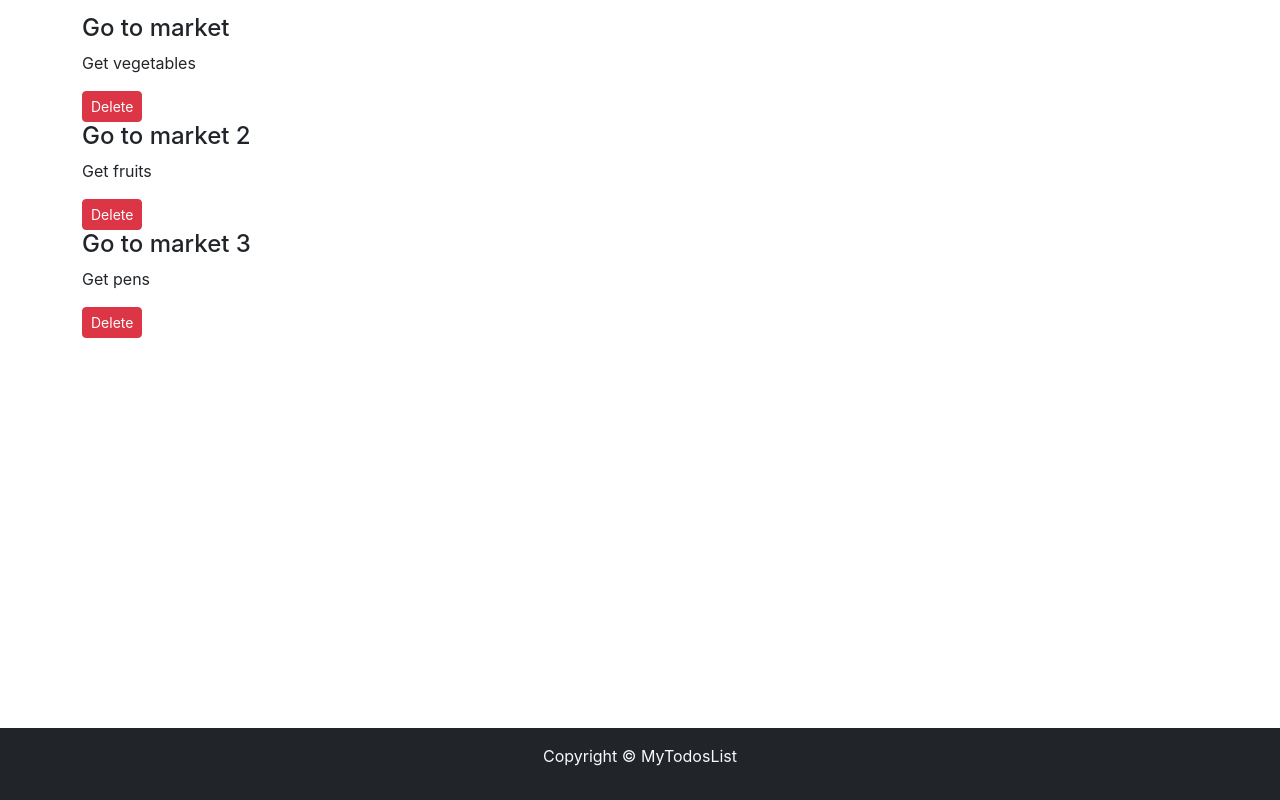
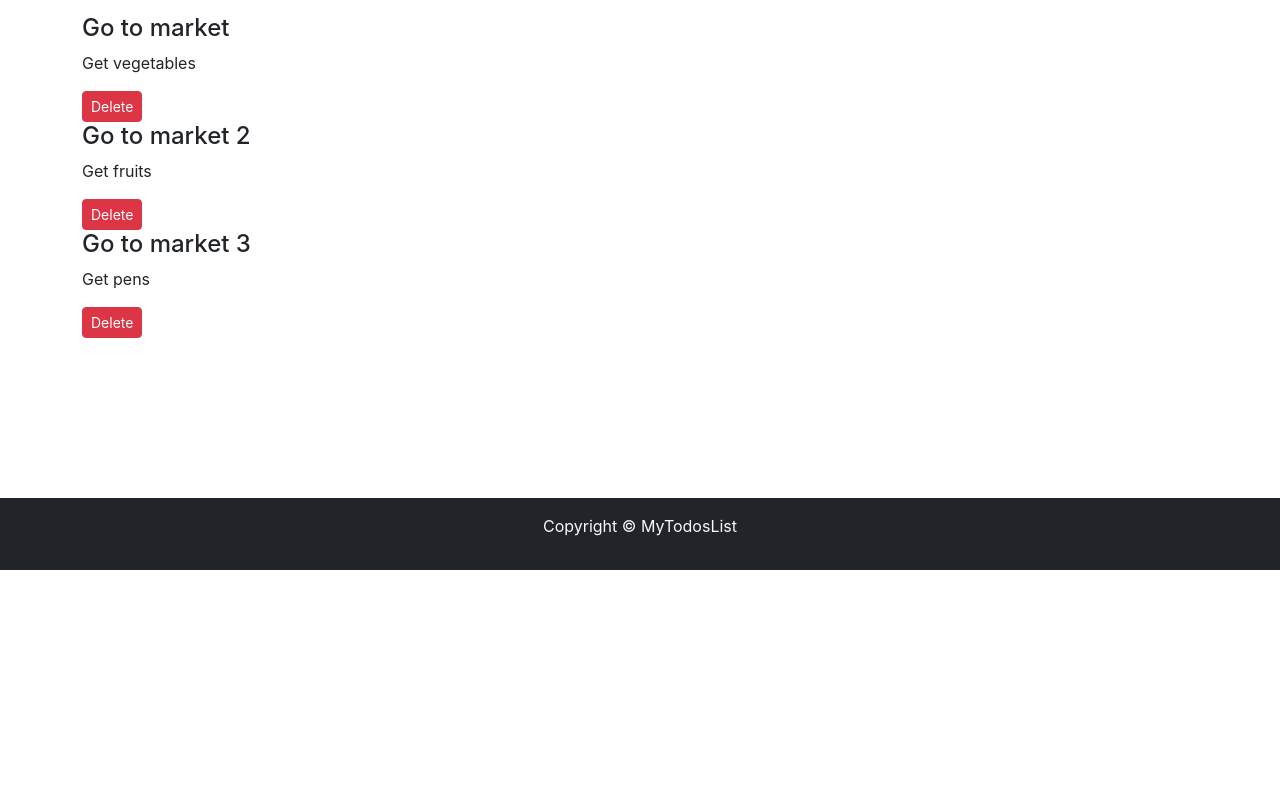
Before and after one commit to nikhilCad/TodoReactApp, a React (Create React App) app: page / in a window 1280 px wide. Shown: the part 392-1192 px from the top of the page. After the commit the page ends 962 px from the top, so only its background shows below. Built offline with nearby package versions, Linux system fonts and the light colour scheme.

Commit message:
Make footer position relative so not cut during adding todos

```diff
--- a/src/MyComponents/Footer.js
+++ b/src/MyComponents/Footer.js
@@ -5,8 +5,8 @@ import React from 'react'
 export const Footer = () => {
 
     let footerStyle={
-        position: "absolute",
-        top: "140vh",
+        position: "relative",
+        top: "20vh",
         width: "100%"
     }
 
```
